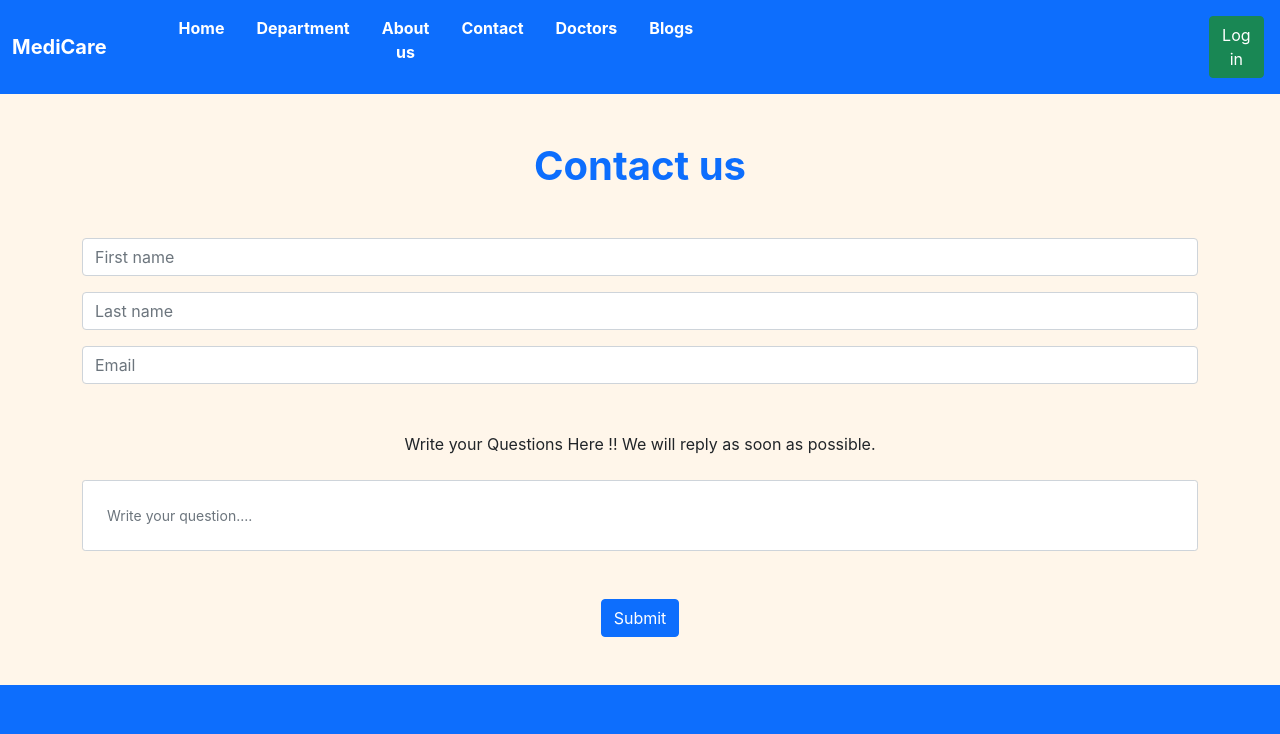
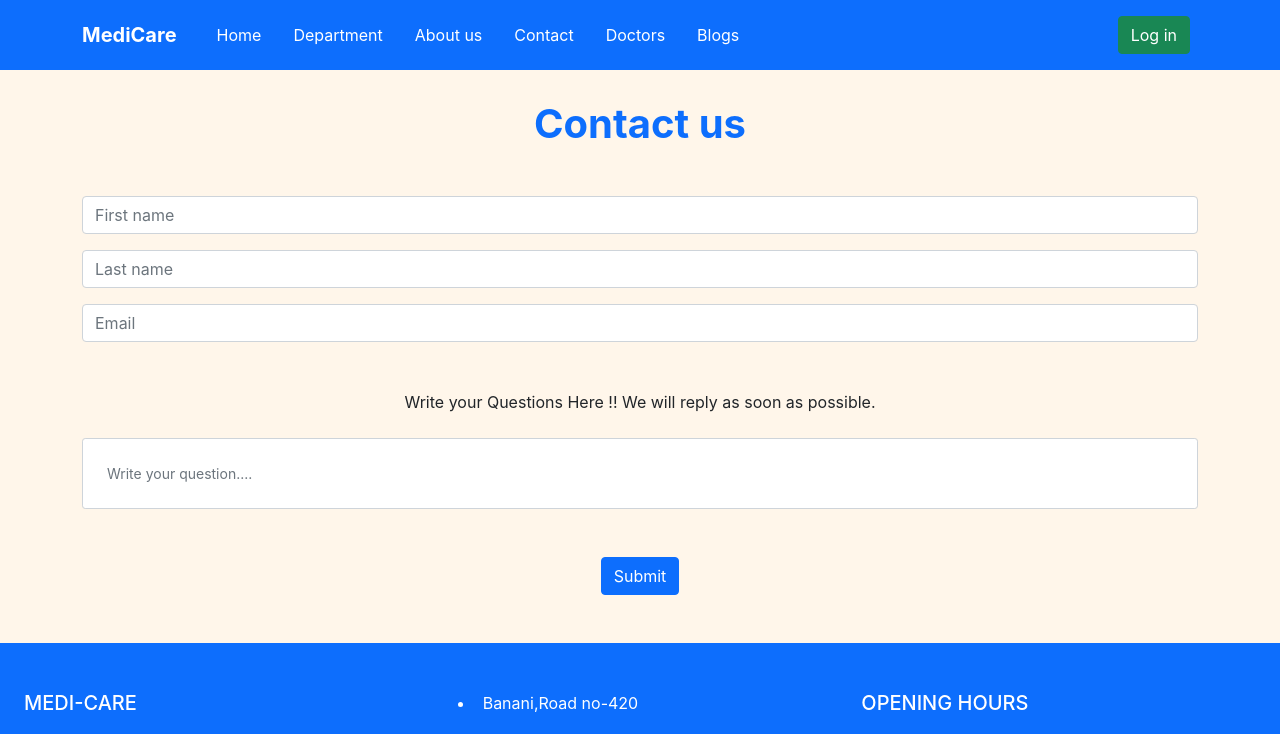
Before and after one commit to Rockrayhan/MediCare-Client, a React (Create React App) app: page /contact in a window 1280 px wide. Shown: the top 734 px of the page. Built offline with nearby package versions, Linux system fonts and the light colour scheme; no server answers.

Commit message:
responsive

```diff
--- a/package.json
+++ b/package.json
@@ -6,8 +6,10 @@
     "@testing-library/jest-dom": "^5.14.1",
     "@testing-library/react": "^11.2.7",
     "@testing-library/user-event": "^12.8.3",
+    "bootstrap": "^5.1.3",
     "firebase": "^9.1.3",
     "react": "^17.0.2",
+    "react-bootstrap": "^2.1.2",
     "react-dom": "^17.0.2",
     "react-router-dom": "^5.3.0",
     "react-scripts": "4.0.3",
--- a/src/App.js
+++ b/src/App.js
@@ -5,6 +5,7 @@ import Blogs from './Components/Blogs/Blogs';
 import Contact from './Components/Contact/Contact';
 import Department from './Components/Department/Department';
 import Doctors from './Components/Doctors/Doctors';
+import Header from './Components/Header/Header';
 import Home from './Components/Home/Home';
 import NotFound from './Components/NotFound/NotFound';
 import PrivateRoute from './Components/PrivateRoute/PrivateRoute';
@@ -17,8 +18,11 @@ function App() {
     <div className="App">
       <AuthProvider>
 
+
       <BrowserRouter>
+      <Header></Header>
       <Switch>
+
       <Route exact path ="/">
         <Home></Home>
       </Route>
--- a/src/Components/About/About.js
+++ b/src/Components/About/About.js
@@ -1,14 +1,15 @@
 import React from 'react';
 import Footer from '../Footer/Footer';
-import Header from '../Header/Header';
+
 
 const About = () => {
     return (
         <div>
-            <Header> </Header>
+
             <div className="container mt-5 mb-5">
                 <h1 className="text-primary mb-5"> About us </h1>
                 <hr className="hr-width" />
+                <div style={{marginTop:'50px',marginBottom:'150px' }}>
 
                 <h3>Our story</h3>
                 <p> MediCare Hospital is a destination academic pediatric medical center designed to manage the most complex of diseases. We treat the sickest of patients from across the country and around the world. We build research programs to assure tomorrow’s breakthroughs help children everywhere. And we train the next generation of physicians, scientists and health care professionals.
@@ -18,6 +19,9 @@ const About = () => {
                     <br />
                     Beyond our walls, we invest in building social equity in our communities, address the social determinants of health, and develop payment models to better serve unique populations of children. Our unparalleled investment in Behavioral Health services and research further cements our role as an ambitious champion for the well-being of children everywhere </p>
 
+                </div>
+
+
                 <Footer></Footer>
             </div>
         </div>
--- a/src/Components/Blogs/Blogs.js
+++ b/src/Components/Blogs/Blogs.js
@@ -1,11 +1,11 @@
 import React from 'react';
 import Footer from '../Footer/Footer';
-import Header from '../Header/Header';
+
 
 const Blogs = () => {
     return (
         <div>
-            <Header> </Header>
+
             <h1 className="mt-5 mb-5 fw-bold">Welcome To Our Blog Section</h1>
             <small className="text-success">Thanks For Signing in</small>
             <div className="mt-4 mb-4 p-5"> <h3> University of Utah Health Care: “HealthFeed” </h3>
--- a/src/Components/Contact/Contact.js
+++ b/src/Components/Contact/Contact.js
@@ -10,7 +10,7 @@ const Contact = () => {
     }
     return (
         <div>
-            <Header> </Header>
+
             <div className="container" >
                 <h1 className="mt-5 fw-bold mb-5 text-primary"> Contact us </h1>
                 <form >
--- a/src/Components/Department/Department.js
+++ b/src/Components/Department/Department.js
@@ -1,5 +1,5 @@
 import React from 'react';
-import Header from '../Header/Header';
+
 import department1 from '../Department/emergency.jpg';
 import department6 from '../Department/ent-surgery.jpg';
 import department2 from '../Department/general-surgery.jpg';
@@ -12,7 +12,7 @@ import Footer from '../Footer/Footer';
 const Department = () => {
     return (
         <div>
-            <Header> </Header>
+
             <div className="container">
             <h1 className="mt-5 mb-2 text-primary">Our  Departments </h1>
 
--- a/src/Components/Doctors/Doctors.js
+++ b/src/Components/Doctors/Doctors.js
@@ -1,5 +1,5 @@
 import React from 'react';
-import Header from '../Header/Header';
+
 import doctor1 from '../Doctors/doctor1.png';
 import doctor2 from '../Doctors/doctor2.png';
 import doctor3 from '../Doctors/doctor3.png';
@@ -9,7 +9,7 @@ import Footer from '../Footer/Footer';
 const Doctors = () => {
     return (
         <div>
-            <Header> </Header>
+
             <div className="container">
             <h1 className="mt-5 mb-2"> Experienced Doctors </h1>
             <h5>Here are some world class popularly recomended doctors </h5>
--- a/src/Components/Header/Header.css
+++ b/src/Components/Header/Header.css
@@ -2,7 +2,7 @@
     /* margin-left: 40px; */
 }
 .user-name{
-    margin-left: 500px;
+    /* margin-left: 500px; */
     color: white;
     font-weight: bold;
     font-style: italic;
--- a/src/Components/Header/Header.js
+++ b/src/Components/Header/Header.js
@@ -1,12 +1,17 @@
 import React from 'react';
+import { Container, Nav, Navbar, NavbarBrand } from 'react-bootstrap';
 import { NavLink } from 'react-router-dom';
 import useAuth from '../../Hooks/useAuth';
 import './Header.css'
 const Header = () => {
-  const {user, logOut} = useAuth() ;
+  const { user, logOut } = useAuth();
   return (
-        <div>
-            <nav className="navbar navbar-expand-lg navbar-dark bg-primary fw-bold">
+    <div style={{marginBottom:'100px'}}>
+
+
+      {/* <nav className="navbar navbar-expand-lg navbar-dark bg-primary fw-bold">
+
+
         <div className="container-fluid">
           <NavLink className="navbar-brand" to="/home">MediCare</NavLink>
           <button className="navbar-toggler" type="button" data-bs-toggle="collapse" data-bs-target="#navbarSupportedContent" aria-controls="navbarSupportedContent" aria-expanded="false" aria-label="Toggle navigation">
@@ -24,7 +29,39 @@ const Header = () => {
               <span className="user-name"> {user.displayName} </span>
 
 
+              {
+                user?.email ?
+                  <NavLink className="nav-link active" aria-current="page" to="/signin"><button onClick={logOut} className="btn btn-success">Log out</button></NavLink>
 
+                  :
+
+                  <NavLink className="nav-link active" aria-current="page" to="/signin"><button className="btn btn-success">Log in</button></NavLink>
+              }
+
+            </ul>
+          </div>
+        </div>
+
+      </nav> */}
+
+
+      <Navbar  fixed='top' bg="primary" variant="dark" expand="lg">
+        <Container>
+          <NavbarBrand className='fw-bold' href='/'>MediCare</NavbarBrand>
+          <Navbar.Toggle aria-controls="basic-navbar-nav" />
+          <Navbar.Collapse id="basic-navbar-nav">
+            <Nav className="me-auto">
+              <NavLink className="nav-link active ms-3" aria-current="page" to="/home">Home</NavLink>
+              <NavLink className="nav-link active ms-3" aria-current="page" to="/department">Department</NavLink>
+              <NavLink className="nav-link active ms-3" aria-current="page" to="/about">About us</NavLink>
+              <NavLink className="nav-link active ms-3" aria-current="page" to="/contact">Contact</NavLink>
+              <NavLink className="nav-link active ms-3" aria-current="page" to="/doctors">Doctors</NavLink>
+              <NavLink className="nav-link active ms-3" aria-current="page" to="/blogs">Blogs</NavLink>
+            </Nav>
+
+
+            <Nav>
+               {user.displayName}
 
 
               {
@@ -34,19 +71,13 @@ const Header = () => {
                   :
 
                   <NavLink className="nav-link active" aria-current="page" to="/signin"><button className="btn btn-success">Log in</button></NavLink>
+              }
+            </Nav>
+          </Navbar.Collapse>
+        </Container>
+      </Navbar>
 
 
-        }
-
-
-
-
-
-      </ul>
-
-    </div>
-  </div>
-</nav>
     </div>
   );
 };
--- a/src/Components/Home/Home.js
+++ b/src/Components/Home/Home.js
@@ -30,7 +30,7 @@ const Home = () => {
                         <p className="mt-4">This is one of the best Hospital in town. Healthcare patients have more options than ever before. With so much information available online, these patients no longer feel the need to visit the closest hospital, a medical practice closest to their location, or even healthcare practices with multiple locations in the community. That’s why it’s so important to have a planned, budgeted healthcare marketing plan to reach new and returning patients in your area at the best moment.</p>
                         <a href='#appointment' className="btn btn-primary p-3 mt-2 rounded"> Make Appointment </a>
                     </div>
-                    <div className="col-lg-7">
+                    <div className="col-lg-7 mt-5">
                         <img className="img-fluid" src={banner1} alt="" />
                     </div>
                 </div>
--- a/src/Components/Signin/Signin.js
+++ b/src/Components/Signin/Signin.js
@@ -1,14 +1,14 @@
 import React from 'react';
 import useAuth from '../../Hooks/useAuth';
-import Header from '../Header/Header';
+
 
 const Signin = () => {
     const {googleSignIn} = useAuth() ;
     return (
-        <div>
-            <Header> </Header>
+        <div className='d-flex justify-content-center align-items-center'>
 
-            <div className="container">
+
+            <div style={{width:'40%'}} className="container">
             <h2 className="mt-5 mb-4">Please Login</h2>
             <form>
                 <div className="row mb-3">
```
Also changed, not shown: 1 other file (tests, documents, lock files or other folders). Lines whose indentation alone changed are shown as unchanged.
